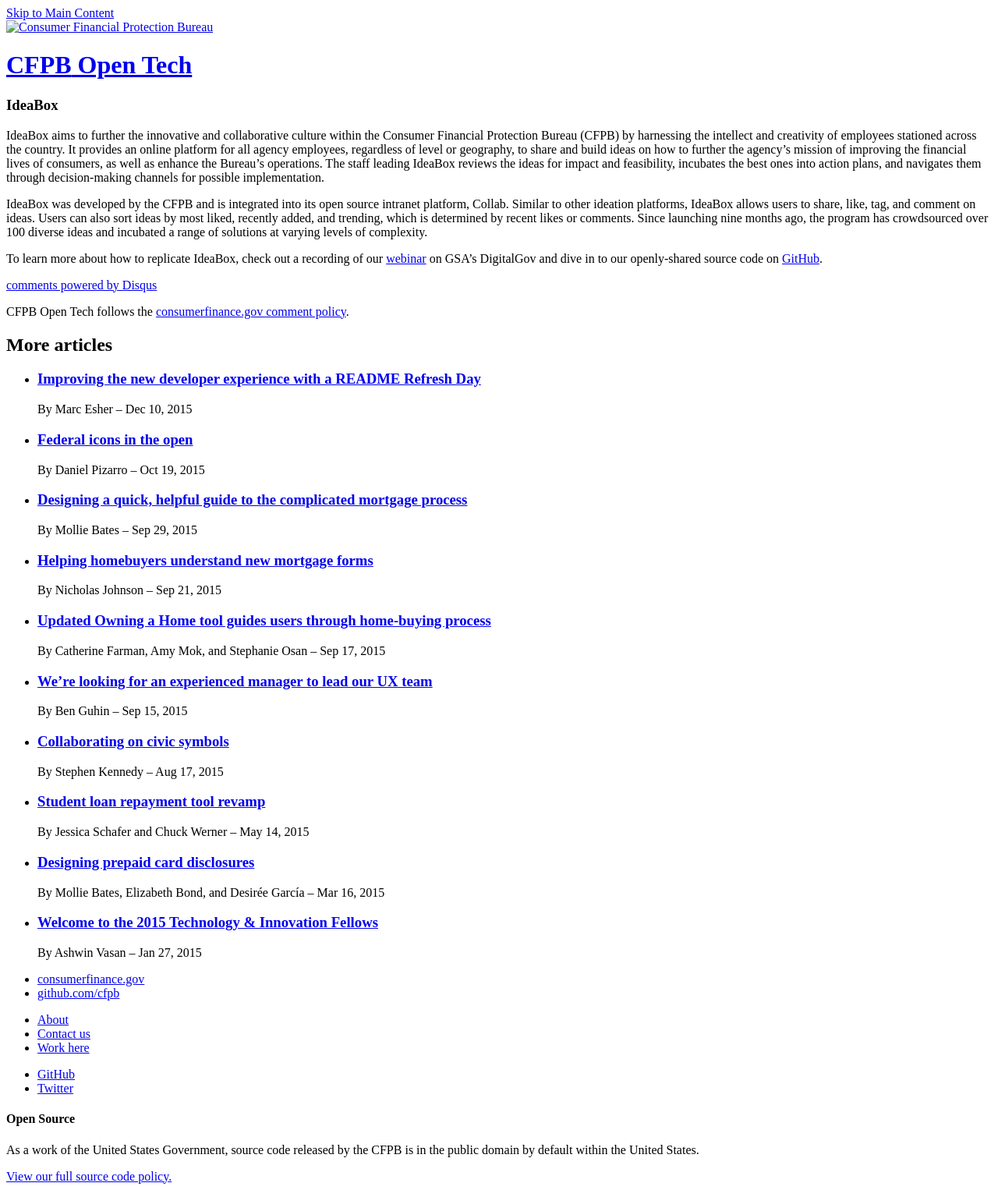
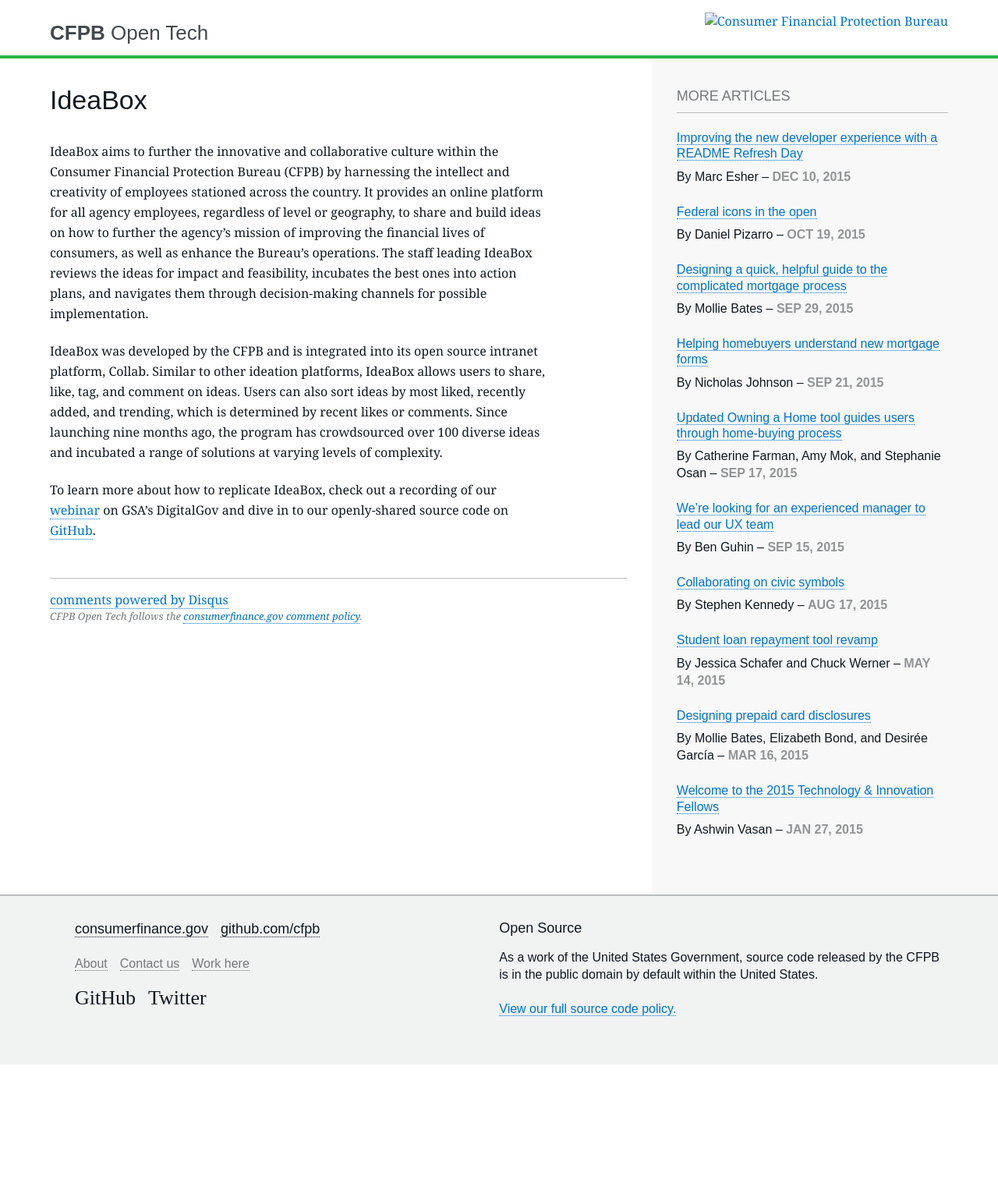
Before and after one commit to cfpb/cfpb.github.io, a Jekyll site: the page built from ideabox/index.md, in a window 1280 px wide. Shown: the whole page at 78% size. Built offline with Jekyll 4.4.1, drawn with Linux system fonts in a browser that asks for light colours; nearby versions of some CDN libraries; some web fonts are replaced; comment, search, counter and statistics services are not loaded; after the commit the page ends 1365 px from its top, so only the background shows below that.

Commit message:
testing css path

```diff
--- a/_layouts/default.html
+++ b/_layouts/default.html
@@ -13,7 +13,7 @@
     <meta name="viewport" content="width=device-width, initial-scale=1.0">
 
     <link rel="stylesheet" href="//fast.fonts.net/cssapi/0a274127-32a9-474a-bbdb-f23f410e88c5.css">
-    <link rel="stylesheet" href="{% if page.assetpath %}{{ page.assetpath }}{% endif %}css/site.css">
+    <link rel="stylesheet" href="/css/site.css">
 
     <link rel="alternate" type="application/rss+xml" title="{{ site.name }} &raquo; Feed" href="/feed/">
 
```
